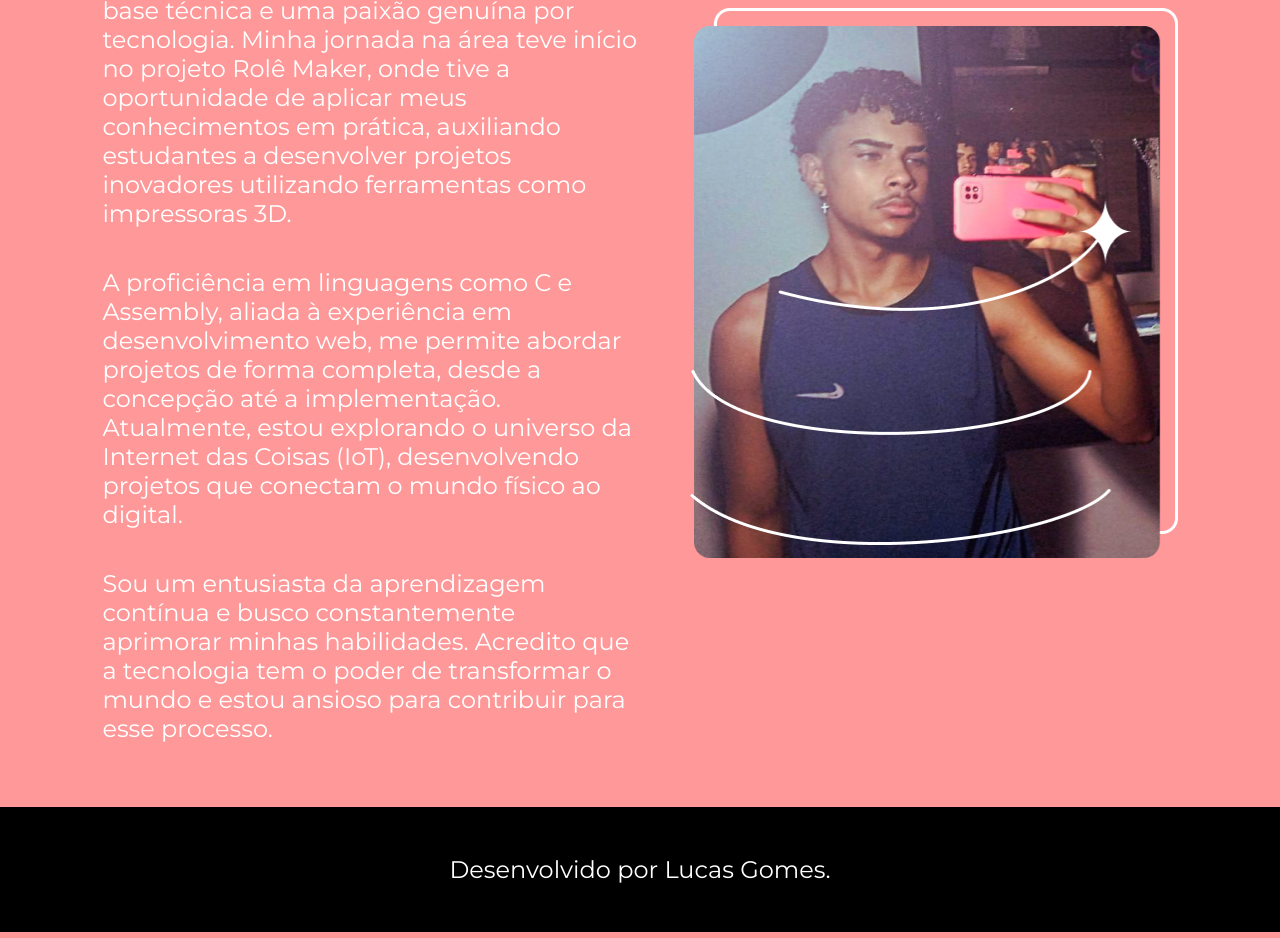
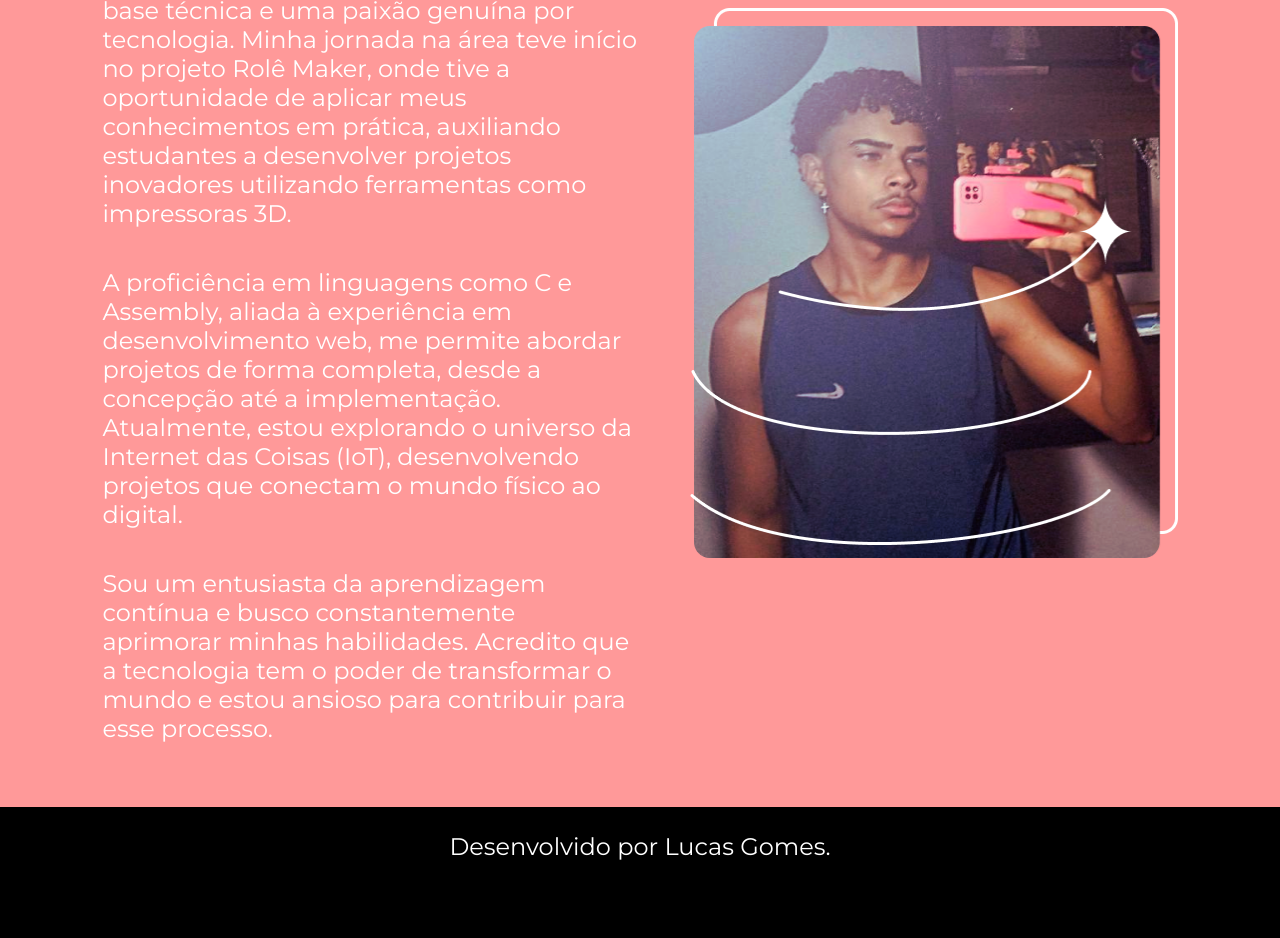
Before and after one commit to LukasGom3s/portfolio-version3, a plain HTML site: page about.html in a window 1280 px wide. Shown: the part 295-1233 px from the top of the page. Drawn offline with nearby package versions, Linux system fonts and the light colour scheme.

Commit message:
Update style.css

```diff
--- a/styles/style.css
+++ b/styles/style.css
@@ -112,7 +112,8 @@ body {
     color: var(--cor-secundaria);
     background-color: var(--cor-terciaria);
     text-align: center;
-    padding: 24px;
+    padding-top:1%;
+    padding-bottom: 3%;
     font-size: 1.5rem;
     font-family: var(--fonte-secundaria);
     font-weight: 400;
@@ -163,7 +164,7 @@ body {
         gap: 50px;
     }
     .header{
-        padding-top: 10%;
+        padding-top: 5%;
         padding-left: 0%;
         padding-right: 0%;
         justify-content: center;
```
